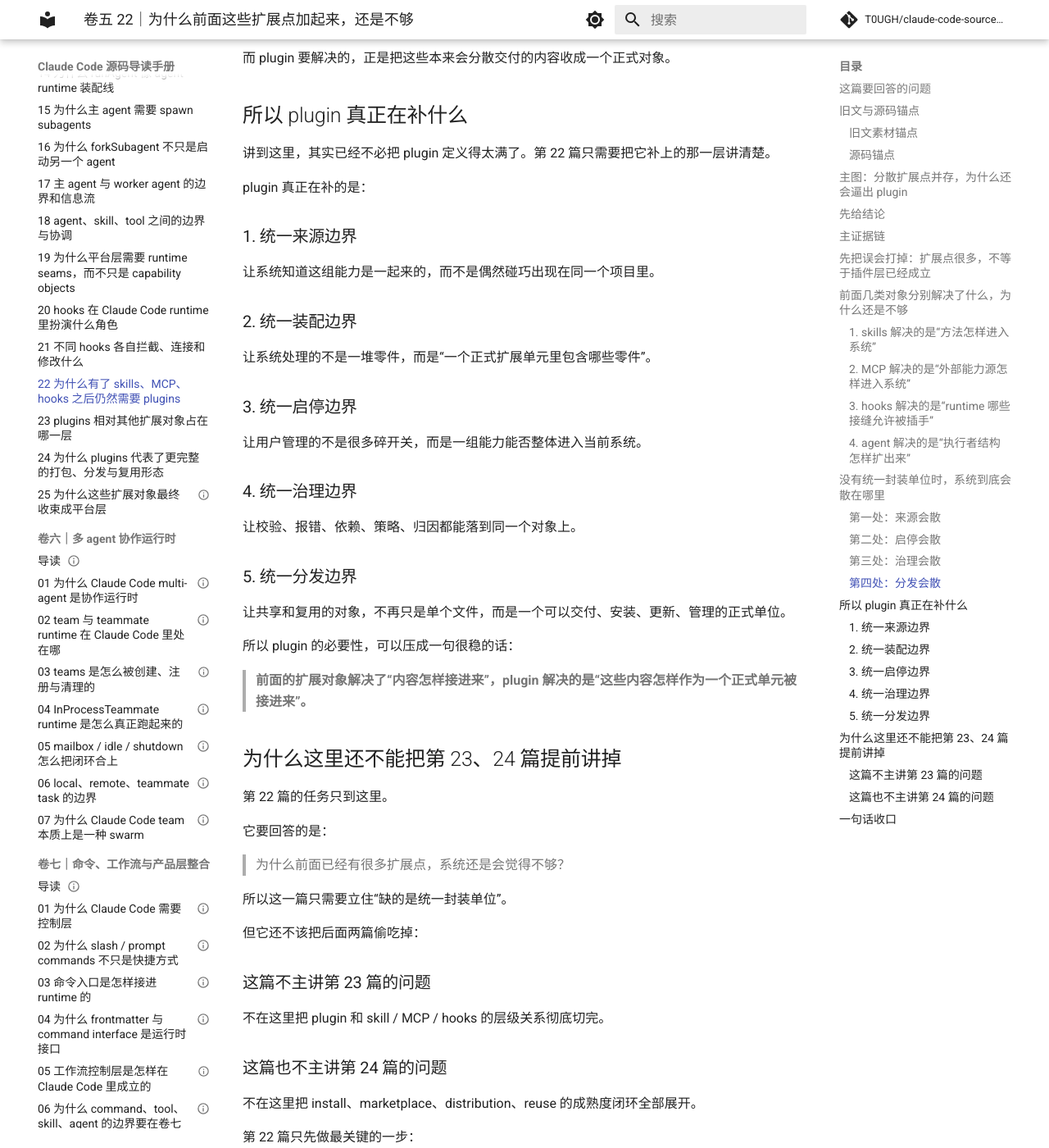
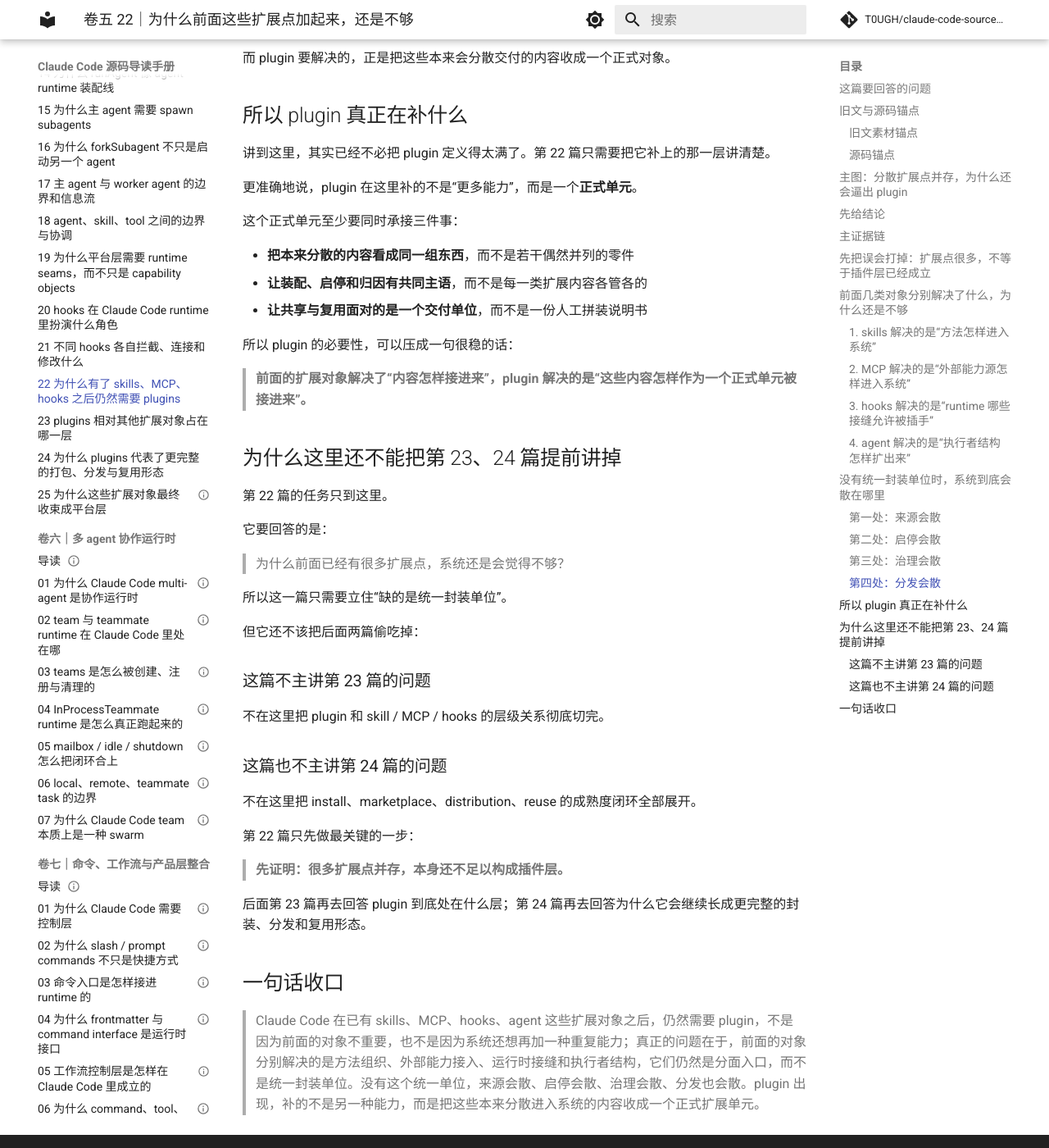
Before and after one commit to T0UGH/claude-code-source-guide, an MkDocs documentation site: the page built from docs/guidebookv2/volume-5/22-why-plugins-are-still-needed-after-skills-mcp-and-hooks.md, in a window 1280 px wide and 1400 px high, scrolled down 7189 px. Shown: the whole window at 82% size. Built offline with MkDocs 1.6.1 and Material for MkDocs 9.7.7, drawn with Linux system fonts in a browser that asks for light colours; comment, search, counter and statistics services are not loaded; some of the changed text lies outside the part shown.

Commit message:
refine volume 5 plugin arc with writing coach review

```diff
--- a/docs/guidebookv2/volume-5/22-why-plugins-are-still-needed-after-skills-mcp-and-hooks.md
+++ b/docs/guidebookv2/volume-5/22-why-plugins-are-still-needed-after-skills-mcp-and-hooks.md
@@ -282,22 +282,13 @@ agent / subagent 解决的是任务拆分和执行结构：
 
 讲到这里，其实已经不必把 plugin 定义得太满了。第 22 篇只需要把它补上的那一层讲清楚。
 
-plugin 真正在补的是：
+更准确地说，plugin 在这里补的不是“更多能力”，而是一个**正式单元**。
 
-### 1. 统一来源边界
-让系统知道这组能力是一起来的，而不是偶然碰巧出现在同一个项目里。
+这个正式单元至少要同时承接三件事：
 
-### 2. 统一装配边界
-让系统处理的不是一堆零件，而是“一个正式扩展单元里包含哪些零件”。
-
-### 3. 统一启停边界
-让用户管理的不是很多碎开关，而是一组能力能否整体进入当前系统。
-
-### 4. 统一治理边界
-让校验、报错、依赖、策略、归因都能落到同一个对象上。
-
-### 5. 统一分发边界
-让共享和复用的对象，不再只是单个文件，而是一个可以交付、安装、更新、管理的正式单位。
+- **把本来分散的内容看成同一组东西**，而不是若干偶然并列的零件
+- **让装配、启停和归因有共同主语**，而不是每一类扩展内容各管各的
+- **让共享与复用面对的是一个交付单位**，而不是一份人工拼装说明书
 
 所以 plugin 的必要性，可以压成一句很稳的话：
 
@@ -329,4 +320,4 @@ plugin 真正在补的是：
 
 ## 一句话收口
 
-> Claude Code 在已有 skills、MCP、hooks、agent 这些扩展对象之后，仍然需要 plugin，不是因为前面的对象不重要，也不是因为系统还想再加一种重复能力；真正的问题在于，前面的对象分别解决的是方法组织、外部能力接入、运行时接缝和执行者结构，它们仍然是分面入口，而不是统一封装单位。没有这个统一单位，来源会散、启停会散、治理会散、分发也会散。plugin 出现，就是为了把本来分散进入系统的多种扩展内容，收成一个可以被整体装配、整体管理、整体归因的正式扩展单元。
+> Claude Code 在已有 skills、MCP、hooks、agent 这些扩展对象之后，仍然需要 plugin，不是因为前面的对象不重要，也不是因为系统还想再加一种重复能力；真正的问题在于，前面的对象分别解决的是方法组织、外部能力接入、运行时接缝和执行者结构，它们仍然是分面入口，而不是统一封装单位。没有这个统一单位，来源会散、启停会散、治理会散、分发也会散。plugin 出现，补的不是另一种能力，而是把这些本来分散进入系统的内容收成一个正式扩展单元。
```
Also changed, not shown: docs/guidebookv2/volume-5/23-what-layer-plugins-occupy-relative-to-other-extension-objects.md (+13 -3 lines), docs/guidebookv2/volume-5/24-why-plugins-represent-a-more-complete-form-of-packaging-distribution-and-reuse.md (+5 -5 lines).
